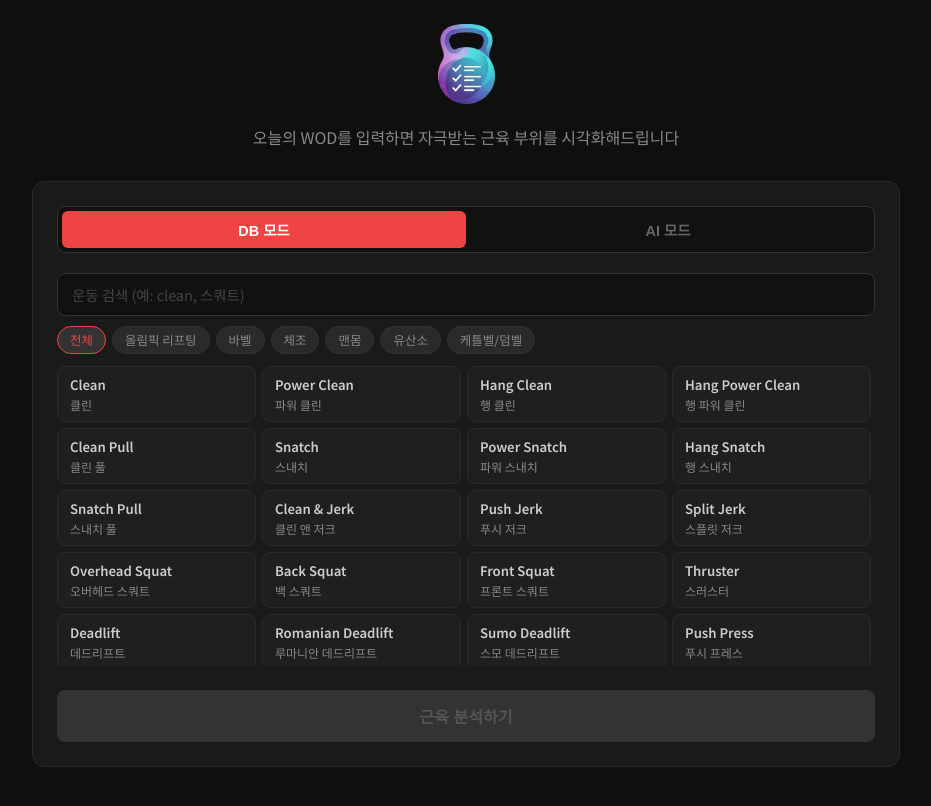
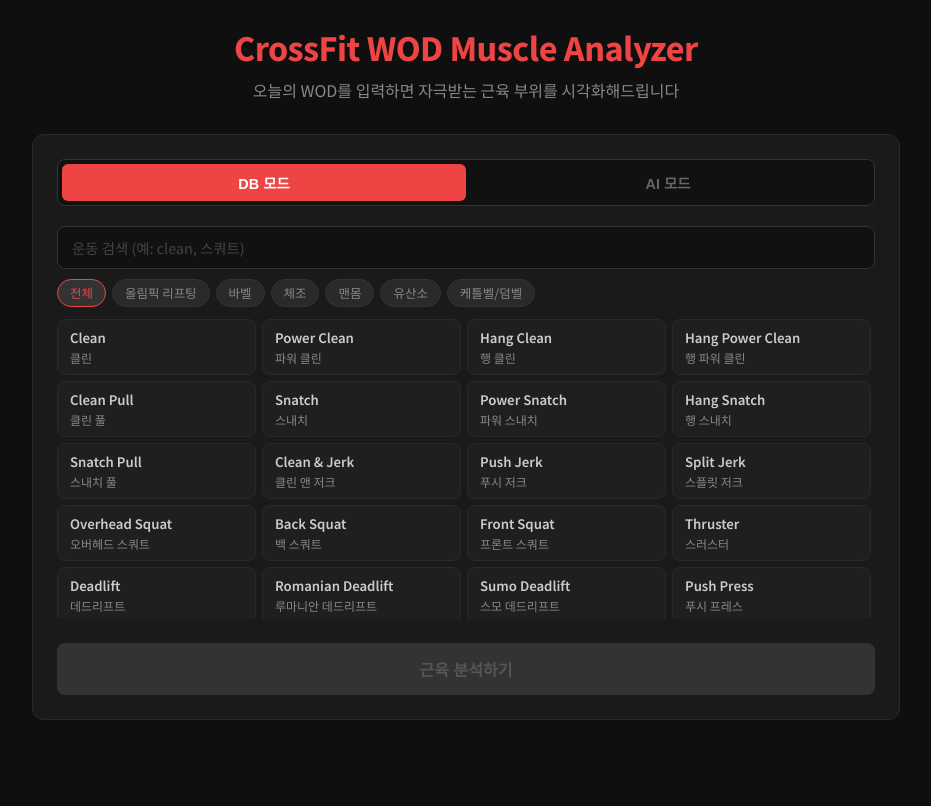
Before and after one commit to Ellencia/crossfit-wod-tracker, a React (Create React App) app: page / in a window 1280 px wide. Shown: the top 806 px of the page, without its empty margins (174-1105 px from the left). Built offline with nearby package versions, Linux system fonts and the light colour scheme.

Commit message:
Remove logo from header

```diff
--- a/src/App.js
+++ b/src/App.js
@@ -1,7 +1,6 @@
 import React, { useState } from 'react';
 import Model from 'react-body-highlighter';
 import { EXERCISES, CATEGORIES, combineExercises } from './exerciseDB';
-import logo from './assets/Logo1.webp';
 import './App.css';
 
 const SAMPLE_WODS = [
@@ -104,7 +103,7 @@
   return (
     <div className="app">
       <header className="app-header">
-        <img src={logo} alt="logo" className="app-logo" />
+        <h1>CrossFit WOD Muscle Analyzer</h1>
         <p>오늘의 WOD를 입력하면 자극받는 근육 부위를 시각화해드립니다</p>
       </header>
 
```
